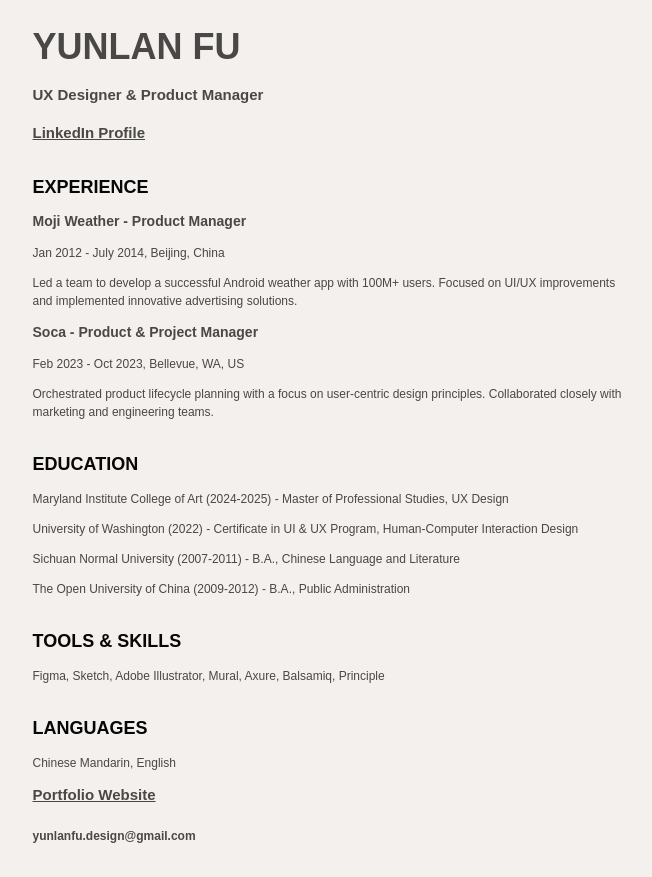
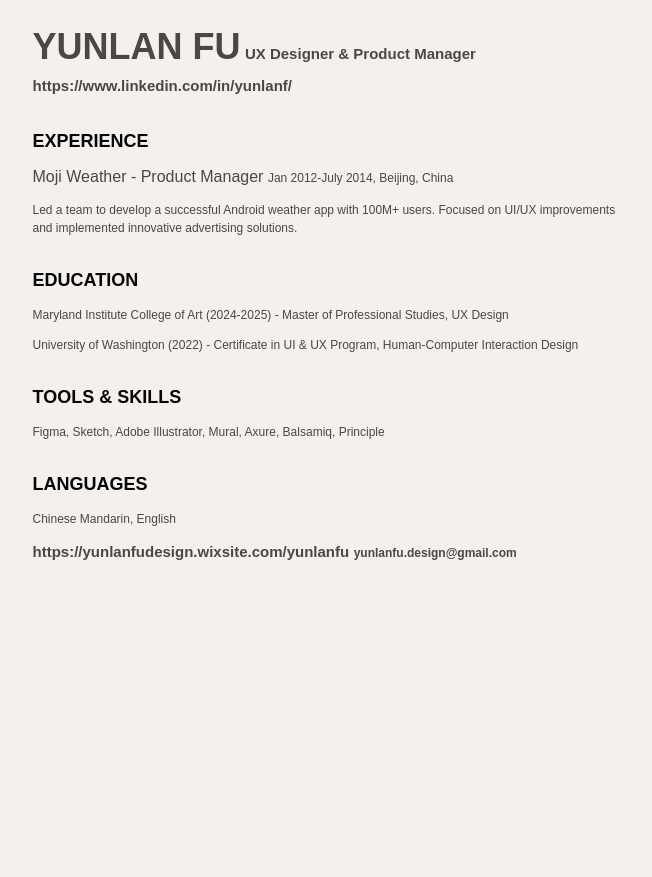
Before and after one commit to yunlanfu/github.io, a plain HTML site: page index.html in a window 1280 px wide. Shown: the whole page, without its empty margins (310-962 px from the left). After the commit the page ends 800 px from the top, so only its background shows below. Drawn offline with Linux system fonts and the light colour scheme; files that its build step writes are made by us from their sources; a web font is replaced by a local one.

Commit message:
Update index.html

```diff
--- a/index.html
+++ b/index.html
@@ -9,31 +9,25 @@
 </head>
 <body>
     <div class="container">
-        <h1 class="name-title">YUNLAN FU</h1>
-        <p class="subtitle">UX Designer & Product Manager</p>
-        <p class="contact-link"><a href="https://www.linkedin.com/in/yunlanf/">LinkedIn Profile</a></p>
+        <span class="name-title">YUNLAN FU</span>
+        <span class="subtitle">UX Designer & Product Manager</span>
+        <span class="contact-link">https://www.linkedin.com/in/yunlanf/</span>
 
         <section class="experience-section">
             <h2>Experience</h2>
             <div class="job">
-                <h3>Moji Weather - Product Manager</h3>
-                <p class="job-dates">Jan 2012 - July 2014, Beijing, China</p>
+                <span class="job-title">Moji Weather - Product Manager</span>
+                <span class="job-dates">Jan 2012-July 2014, Beijing, China</span>
                 <p>Led a team to develop a successful Android weather app with 100M+ users. Focused on UI/UX improvements and implemented innovative advertising solutions.</p>
             </div>
-            <div class="job">
-                <h3>Soca - Product & Project Manager</h3>
-                <p class="job-dates">Feb 2023 - Oct 2023, Bellevue, WA, US</p>
-                <p>Orchestrated product lifecycle planning with a focus on user-centric design principles. Collaborated closely with marketing and engineering teams.</p>
-            </div>
-            <!-- Add additional jobs here as needed -->
+            <!-- Repeat for each job -->
         </section>
 
         <section class="education-section">
             <h2>Education</h2>
             <p>Maryland Institute College of Art (2024-2025) - Master of Professional Studies, UX Design</p>
             <p>University of Washington (2022) - Certificate in UI & UX Program, Human-Computer Interaction Design</p>
-            <p>Sichuan Normal University (2007-2011) - B.A., Chinese Language and Literature</p>
-            <p>The Open University of China (2009-2012) - B.A., Public Administration</p>
+            <!-- Continue education details here -->
         </section>
 
         <section class="skills-section">
@@ -46,8 +40,8 @@
             <p>Chinese Mandarin, English</p>
         </section>
 
-        <p class="portfolio-link"><a href="https://yunlanfudesign.wixsite.com/yunlanfu">Portfolio Website</a></p>
-        <p class="email">yunlanfu.design@gmail.com</p>
+        <span class="portfolio-link">https://yunlanfudesign.wixsite.com/yunlanfu</span>
+        <span class="email">yunlanfu.design@gmail.com</span>
     </div>
 </body>
 </html>
```
